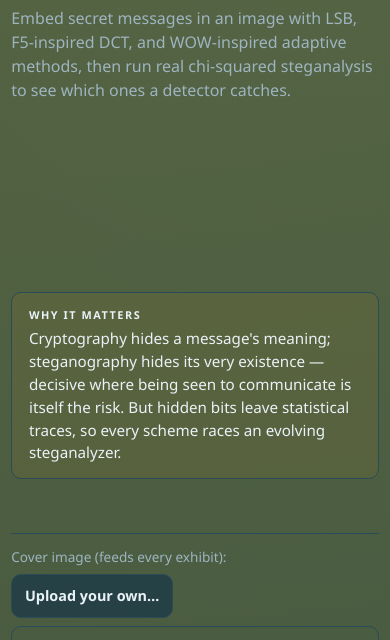
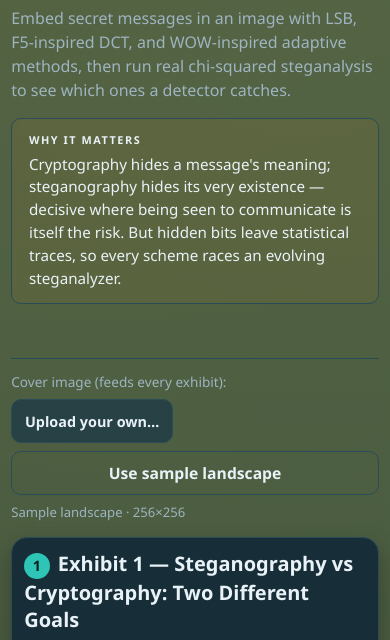
Before and after one commit to systemslibrarian/crypto-lab-stego-suite, a website built with Vite: page index.html in a window 390 px wide. Shown: the part 172-812 px from the top of the page. Built offline with nearby package versions, Linux system fonts and the light colour scheme.

Commit message:
Make lab self-contained; fix cl-hero mobile layout; accessibility pass

```diff
--- a/src/main.ts
+++ b/src/main.ts
@@ -273,9 +273,9 @@ app.innerHTML = `
       </div>
       <div class="stats" id="dct-stats" aria-live="polite" role="status"></div>
       <div class="canvas-grid">
-        <div class="figure"><h4>DCT heatmap before</h4><canvas id="dct-before" width="240" height="240" role="img" aria-label="DCT coefficient heatmap before embedding"></canvas></div>
-        <div class="figure"><h4>DCT heatmap after (modified highlighted)</h4><canvas id="dct-after" width="240" height="240" role="img" aria-label="DCT coefficient heatmap after embedding with changes highlighted"></canvas></div>
-        <div class="figure"><h4>Spatial image after inverse DCT</h4><canvas id="dct-image" width="256" height="256" role="img" aria-label="Image reconstructed from inverse DCT"></canvas></div>
+        <div class="figure"><h3>DCT heatmap before</h3><canvas id="dct-before" width="240" height="240" role="img" aria-label="DCT coefficient heatmap before embedding"></canvas></div>
+        <div class="figure"><h3>DCT heatmap after (modified highlighted)</h3><canvas id="dct-after" width="240" height="240" role="img" aria-label="DCT coefficient heatmap after embedding with changes highlighted"></canvas></div>
+        <div class="figure"><h3>Spatial image after inverse DCT</h3><canvas id="dct-image" width="256" height="256" role="img" aria-label="Image reconstructed from inverse DCT"></canvas></div>
       </div>
       <div class="callout">
         <strong>Why this matters:</strong> DCT-domain hiding is operationally important because JPEG dominates web imagery.
@@ -309,9 +309,9 @@ app.innerHTML = `
       <small class="dep-hint" id="adapt-dep-hint" aria-live="polite">Tip: run both “Adaptive embed” and “Sequential LSB embed” before “Compare” — the comparison needs both placements to contrast them.</small>
       <div class="stats" id="adapt-stats" aria-live="polite" role="status"></div>
       <div class="canvas-grid">
-        <div class="figure"><h4>Texture cost map — green = textured/busy = cheap to hide in; red = smooth = risky</h4><canvas id="adapt-map-canvas" width="256" height="256" role="img" aria-label="Texture cost map: green marks textured busy regions that are cheap and safe to hide in, red marks smooth regions that are risky; small markers show where adaptive embedding placed its first bits"></canvas><small class="residual-note">Adaptive embeds where the image is busy (green), because a change buried in texture is hard to spot. After you run “Adaptive embed”, the small markers show where its first bits landed — all in the green, textured zones, never the red sky.</small></div>
-        <div class="figure"><h4>Adaptive embedding locations</h4><canvas id="adapt-locations" width="256" height="256" role="img" aria-label="Image showing where adaptive embedding placed payload bits"></canvas></div>
-        <div class="figure"><h4>Sequential embedding locations</h4><canvas id="seq-locations" width="256" height="256" role="img" aria-label="Image showing where sequential embedding placed payload bits"></canvas></div>
+        <div class="figure"><h3>Texture cost map — green = textured/busy = cheap to hide in; red = smooth = risky</h3><canvas id="adapt-map-canvas" width="256" height="256" role="img" aria-label="Texture cost map: green marks textured busy regions that are cheap and safe to hide in, red marks smooth regions that are risky; small markers show where adaptive embedding placed its first bits"></canvas><small class="residual-note">Adaptive embeds where the image is busy (green), because a change buried in texture is hard to spot. After you run “Adaptive embed”, the small markers show where its first bits landed — all in the green, textured zones, never the red sky.</small></div>
+        <div class="figure"><h3>Adaptive embedding locations</h3><canvas id="adapt-locations" width="256" height="256" role="img" aria-label="Image showing where adaptive embedding placed payload bits"></canvas></div>
+        <div class="figure"><h3>Sequential embedding locations</h3><canvas id="seq-locations" width="256" height="256" role="img" aria-label="Image showing where sequential embedding placed payload bits"></canvas></div>
       </div>
       <h3>What a modern detector sees: the noise residual</h3>
       <p class="residual-note">
--- a/styles/main.css
+++ b/styles/main.css
@@ -327,6 +327,7 @@ button:disabled {
   background: color-mix(in srgb, var(--surface-2) 50%, transparent);
 }
 
+.figure h3,
 .figure h4 {
   margin: 0.15rem 0 0.45rem;
   font-size: 0.9rem;
@@ -780,7 +781,6 @@ small {
   line-height: 1.5;
 }
 
-/* BEGIN cl-hero standard — managed, keep in sync across fleet */
 /* This lab uses --muted as its dimmed-text token (no --text-dim); map to it. */
 .cl-hero{display:flex;align-items:flex-start;justify-content:space-between;gap:clamp(1rem,4vw,3rem);flex-wrap:wrap;margin:clamp(1rem,3vw,2rem) 0 1.5rem;}
 .cl-hero-main{flex:1 1 22rem;min-width:min(100%,20rem);}
@@ -790,5 +790,15 @@ small {
 .cl-hero-why{flex:0 1 min(40%,26rem);min-width:min(100%,15rem);border:1px solid var(--border);border-radius:10px;padding:.85rem 1.05rem;background:color-mix(in oklab,var(--accent) 6%,transparent);}
 .cl-hero-why-label{display:block;font-size:.68rem;font-weight:700;letter-spacing:.14em;}
 .cl-hero-why-text{margin:.35rem 0 0;font-size:.95rem;line-height:1.5;}
-@media (max-width:640px){.cl-hero{flex-direction:column;}.cl-hero-why{flex-basis:auto;width:100%;}}
-/* END cl-hero standard */
+@media (max-width:640px){.cl-hero{flex-direction:column;}.cl-hero-why{flex-basis:auto;width:100%;}.cl-hero-main{flex-basis:auto;min-width:0;}}
+
+/* Long unbroken payload/hex strings must wrap rather than force a horizontal
+   scrollbar at narrow widths. */
+.stats,
+.figure,
+.callout,
+.result,
+output,
+.mono {
+  overflow-wrap: anywhere;
+}
```
Also changed, not shown: index.html (+0 -6 lines).
